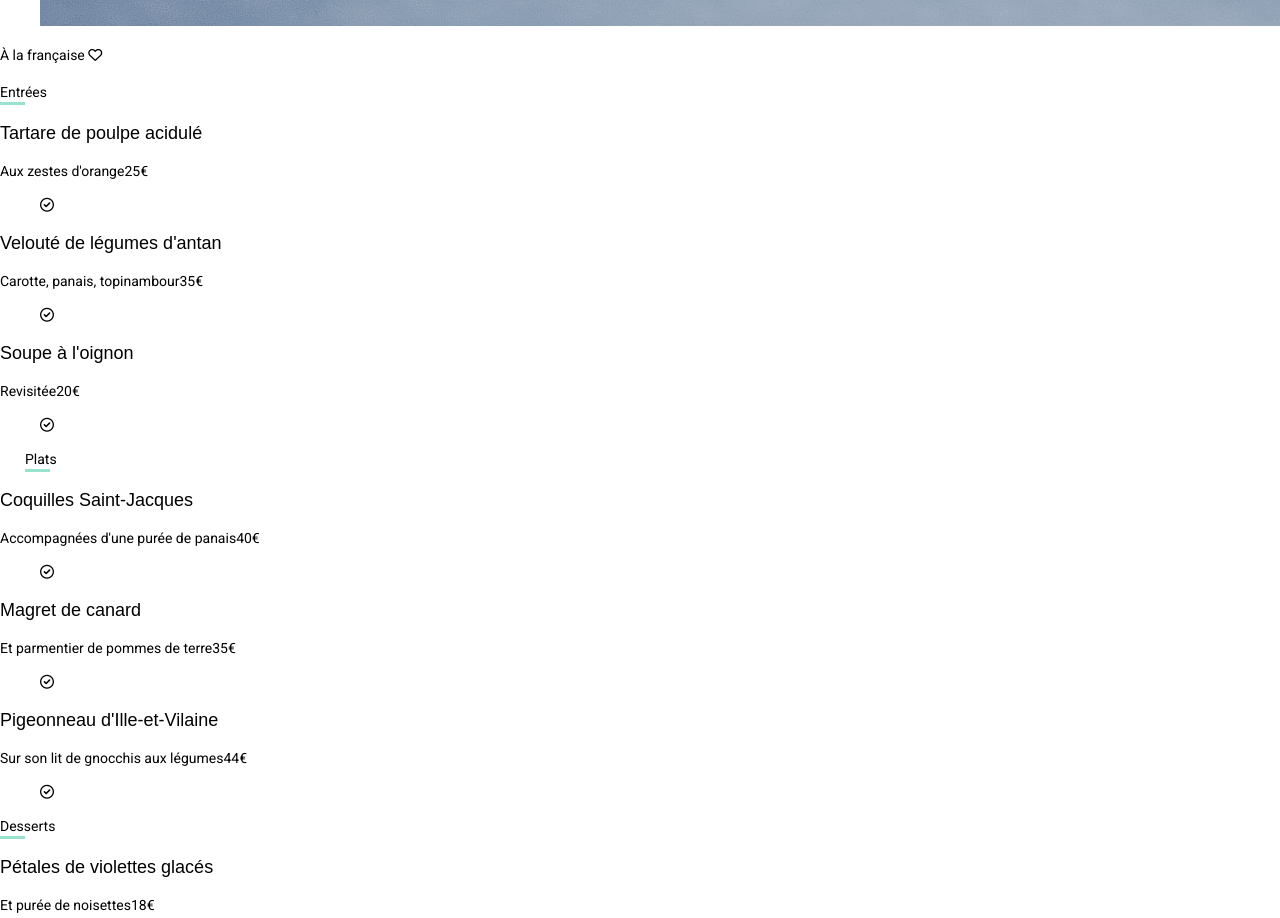
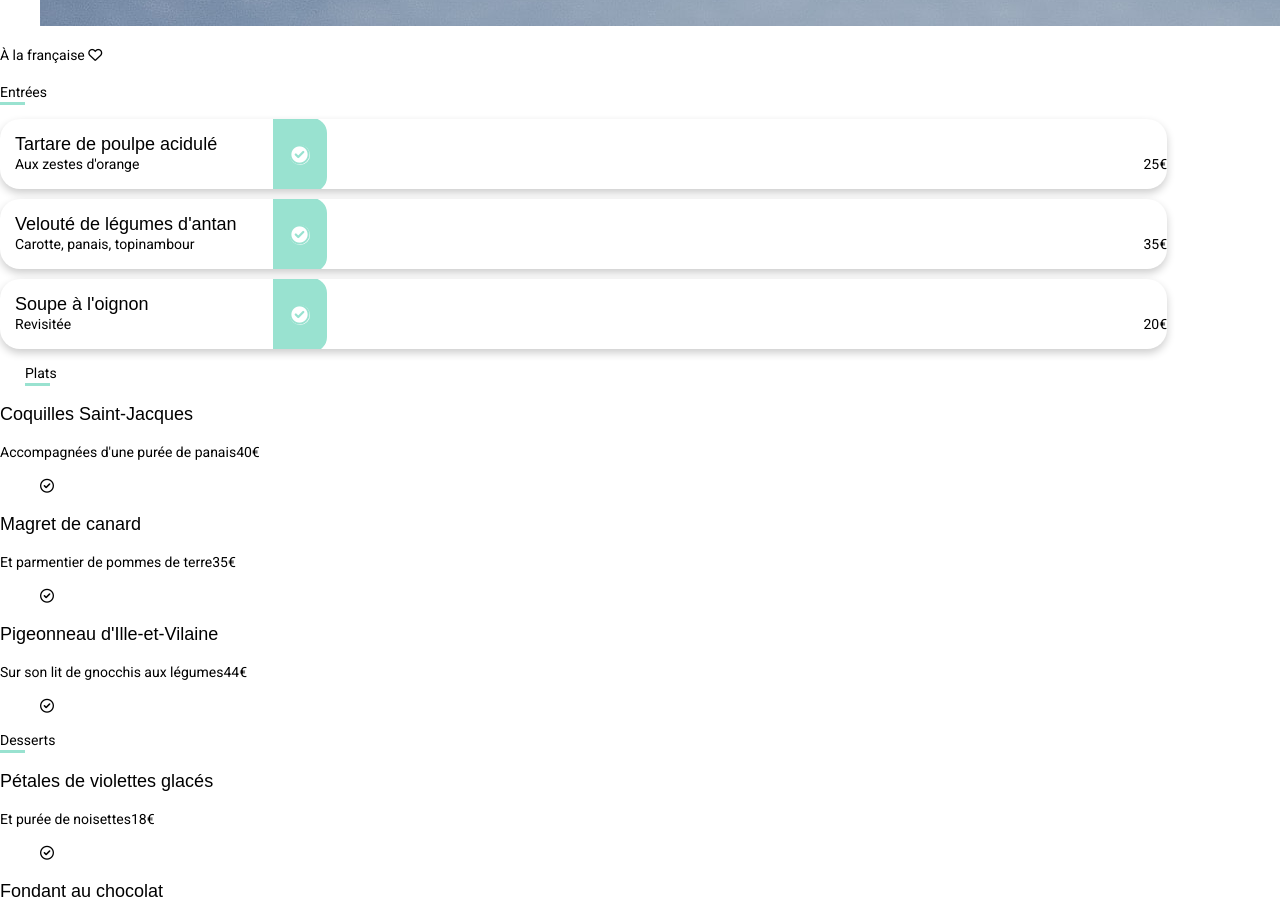
Before and after one commit to OumarYanni/oh-my-food, a website: page menu_a-la-francaise.html in a window 1280 px wide. Shown: the part 2700-3618 px from the top of the page. Drawn offline with nearby package versions, Linux system fonts and the light colour scheme; a web font is replaced by a local one.

Commit message:
Mise en forme principales cartes

```diff
--- a/sass/layouts/_card.scss
+++ b/sass/layouts/_card.scss
@@ -59,3 +59,51 @@
         margin: 5px 0 0 0;
     }
 }
+/*Rajouter une extension pour les autres card du menus*/
+.entries__card {
+    box-shadow: 0 4px 8px 0 rgba(0,0,0,0.2);
+    border-radius: 20px;
+    background-color: $colour-white;
+    width: 90%;
+    height: 60px;
+    margin: 10px 0px;
+    padding: 5px 0px 5px 15px;
+    overflow: hidden;
+    white-space: nowrap;
+    text-overflow: ellipsis;
+
+    h3 {
+    margin: 10px 0 0 0;
+    }
+
+    p {
+    margin: 0;
+    }
+
+    span {
+       float: right;
+    }
+
+    figure {
+        margin: 0;
+        position: relative;
+        border: 2px solid $colour-tertiary;
+        width: 50px;
+        height: 70px;
+        left: 16.1rem;
+        bottom: 3.5rem;
+        border-radius: 0px 15px 15px 0px;
+        display: flex;
+        justify-content: center;
+        align-items: center;
+        background-color: $colour-tertiary;
+    }
+
+    .fa-regular, .far {
+        font-size: 20px;
+        background-color: white;
+        border: 0px solid $colour-tertiary;
+        border-radius: 50px;
+        color: $colour-tertiary;
+    }
+}
```
Also changed, not shown: public/css/style.css, 1 other file.
